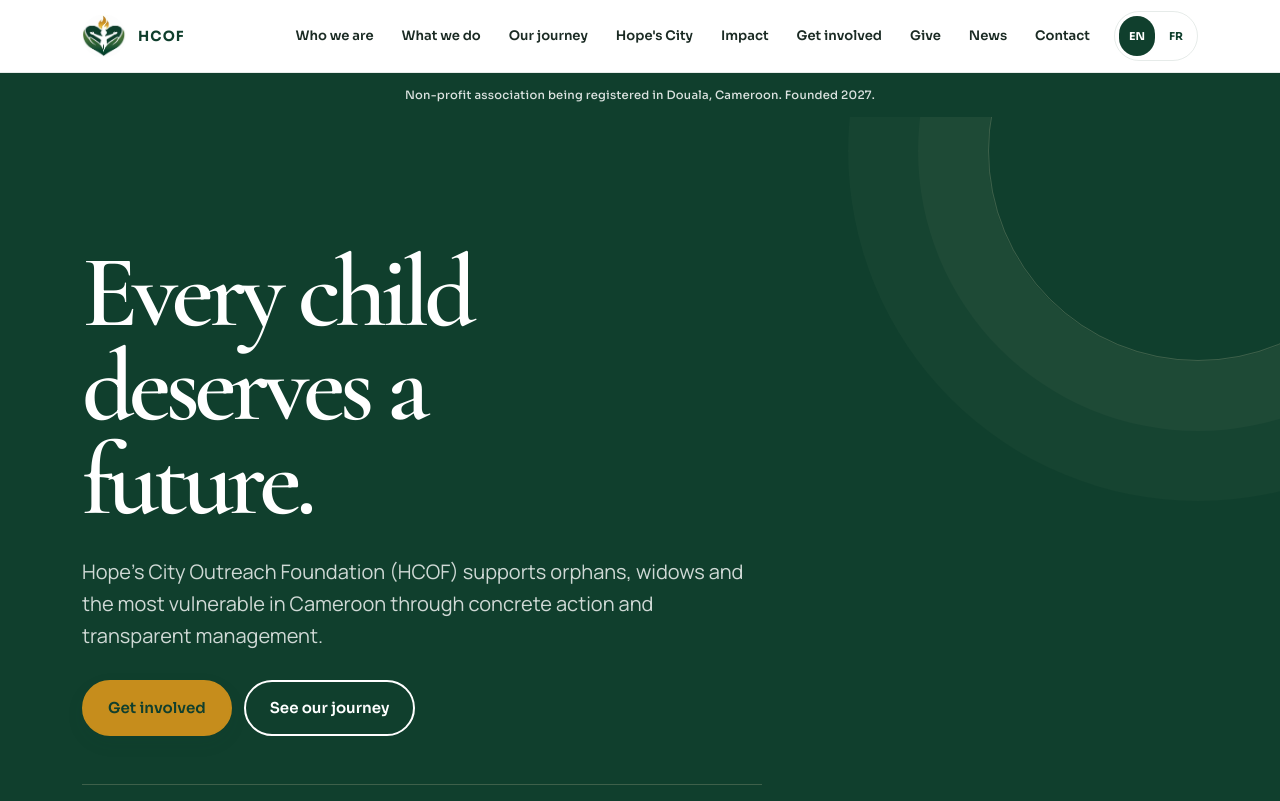
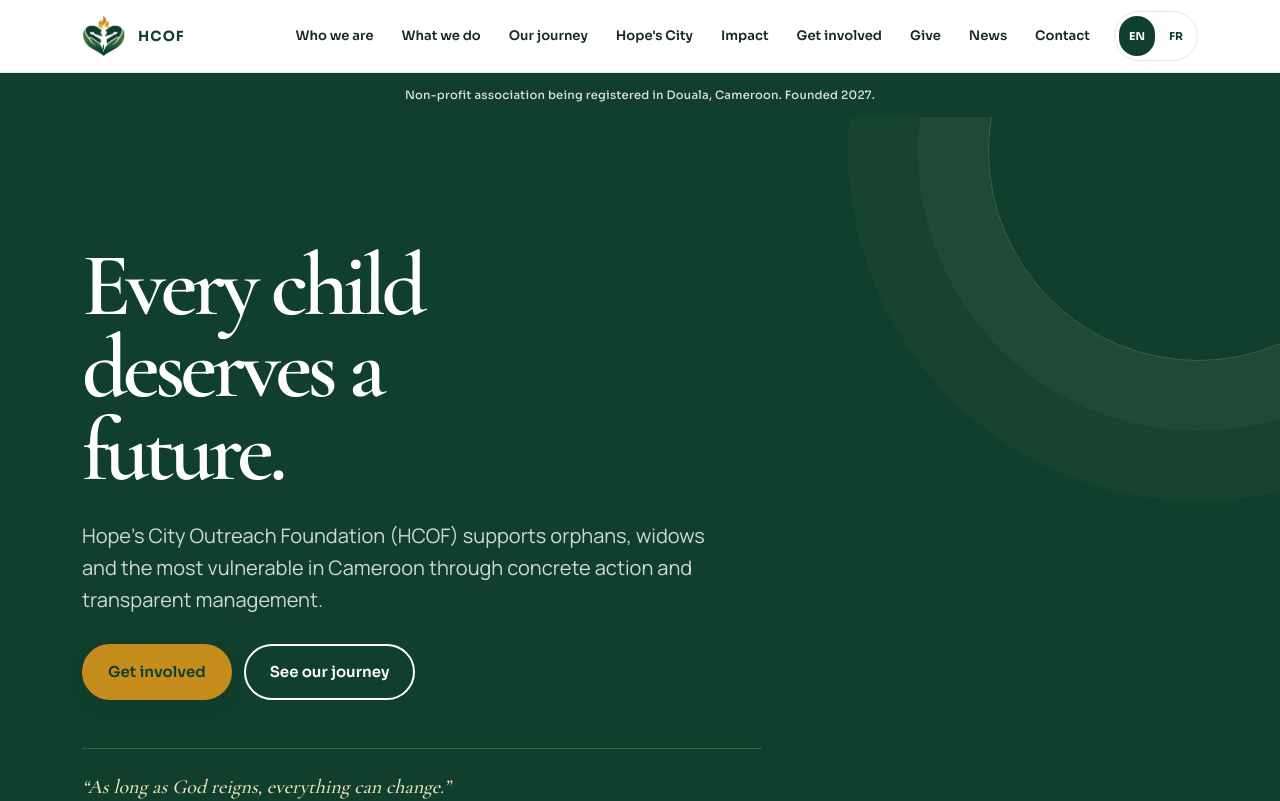
Before and after one commit to ruthel/hcof, a Next.js app: page / in a window 1280 px wide. Shown: the top 801 px of the page. Built offline with nearby package versions, Linux system fonts and the light colour scheme.

Commit message:
Fix spacing media kit and responsive design

```diff
--- a/app/globals.css
+++ b/app/globals.css
@@ -321,3 +321,141 @@
     transition-duration: 0s !important;
   }
 }
+
+
+@layer components {
+  .grid-wide {
+    grid-template-columns: repeat(auto-fit, minmax(300px, 1fr));
+  }
+
+  .grid-media {
+    grid-template-columns: repeat(auto-fit, minmax(240px, 1fr));
+  }
+
+  .media-card {
+    @apply m-0 overflow-hidden rounded-2xl border border-hcof-ink/10 bg-white shadow-[0_10px_30px_rgba(16,63,45,.08)];
+  }
+
+  .media-preview {
+    @apply grid min-h-52 place-items-center p-6;
+  }
+
+  .media-preview-light {
+    @apply bg-white;
+  }
+
+  .media-preview-dark {
+    @apply bg-hcof-ink;
+  }
+
+  .media-logo {
+    @apply mx-auto block max-h-44 w-auto object-contain;
+  }
+
+  .media-card figcaption {
+    @apply border-t border-hcof-ink/10 px-5 py-4 font-body text-sm leading-6 text-hcof-muted;
+  }
+
+  .media-card figcaption strong {
+    @apply font-ui text-hcof-ink;
+  }
+
+  .media-card figcaption a {
+    @apply font-ui text-xs font-semibold;
+  }
+
+  .swatches {
+    @apply mt-6 flex flex-wrap gap-4;
+  }
+
+  .swatch-item {
+    @apply min-w-28;
+  }
+
+  .swatch {
+    @apply h-[70px] w-[120px] rounded-xl border border-hcof-ink/10 shadow-sm;
+  }
+
+  .swatch-ink { background: #103F2D; }
+  .swatch-leaf { background: #3F6E38; }
+  .swatch-gold { background: #C68D1C; }
+  .swatch-mist { background: #EEF3EC; }
+
+  .swatch-item small {
+    @apply mt-2 block font-ui text-[0.7rem] leading-5 text-hcof-muted;
+  }
+
+  .pagehead::after {
+    left: max(1.25rem, calc((100vw - 1180px) / 2 + 2rem));
+  }
+
+  .hero h1 {
+    font-size: clamp(3.25rem, 7vw, 6.25rem);
+  }
+
+  .hero .lead {
+    @apply max-w-[640px];
+  }
+
+  .localized-section > p:first-child {
+    @apply text-[1.03rem] leading-8;
+  }
+}
+
+@media (max-width: 640px) {
+  h1 {
+    font-size: clamp(2.5rem, 13vw, 4rem);
+  }
+
+  h2 {
+    font-size: clamp(1.9rem, 9vw, 2.65rem);
+  }
+
+  h3 {
+    font-size: 1.28rem;
+  }
+
+  section {
+    @apply py-12;
+  }
+
+  .hero {
+    @apply py-16;
+  }
+
+  .hero h1 {
+    font-size: clamp(3rem, 15vw, 4.6rem);
+    line-height: .94;
+  }
+
+  .hero .lead {
+    @apply text-base leading-7;
+  }
+
+  .pagehead {
+    @apply py-12;
+  }
+
+  .pagehead p {
+    @apply text-base leading-7;
+  }
+
+  .grid-wide,
+  .grid-media {
+    grid-template-columns: 1fr;
+  }
+
+  .item,
+  .box,
+  form {
+    @apply p-5;
+  }
+
+  .media-preview {
+    @apply min-h-44 p-5;
+  }
+
+  .media-logo {
+    @apply max-h-36;
+  }
+}
```
